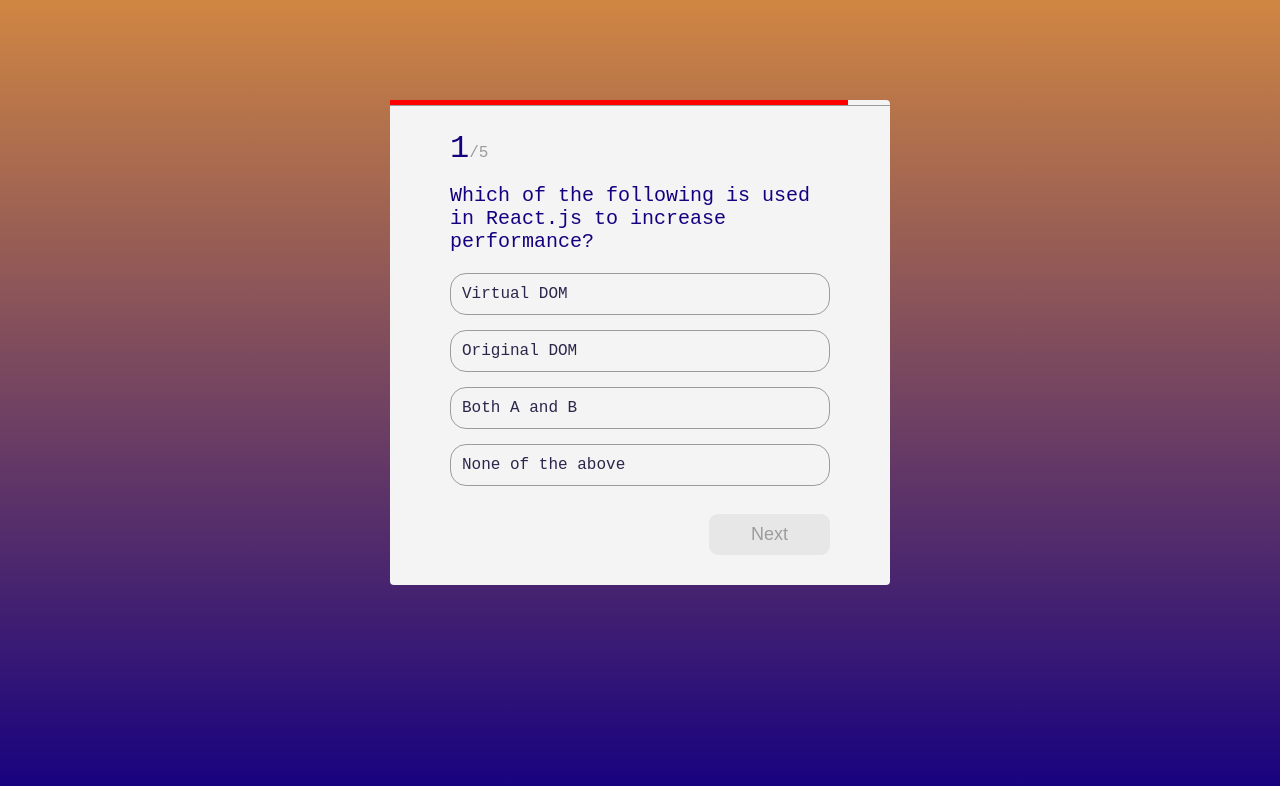
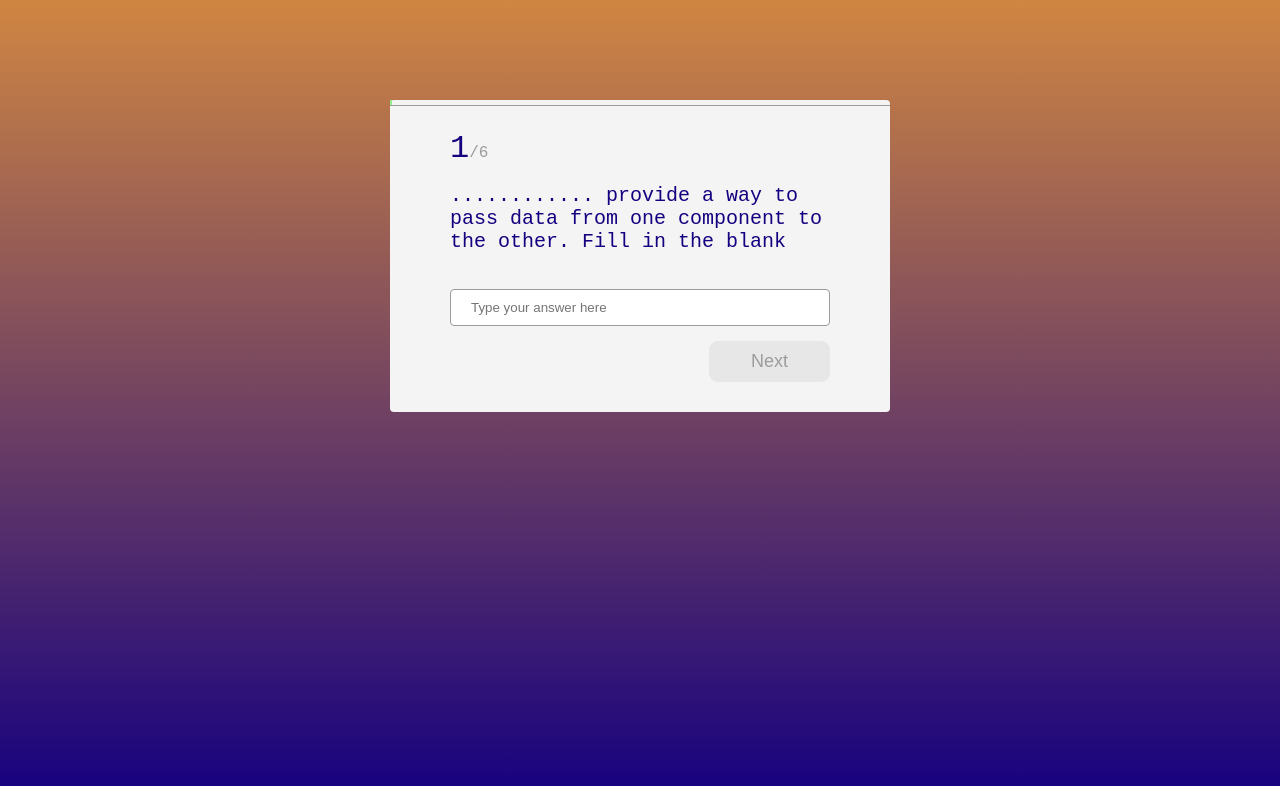
Before and after one commit to CrisCrosse/quiz-app, a React (Vite) app: page / in a window 1280 px wide. Shown: the top 786 px of the page. Built offline with nearby package versions, Linux system fonts and the light colour scheme.

Commit message:
add fill in blank question type

```diff
--- a/src/App.jsx
+++ b/src/App.jsx
@@ -1,9 +1,9 @@
 import Quiz from "./components/Quiz/Quiz.jsx";
-import {jsQuizz} from "./Questions.js";
+import {jsQuiz} from "./Constants.js";
 
 function App() {
 
-  return <Quiz questions={jsQuizz.questions} />;
+  return <Quiz questions={jsQuiz.questions} />;
 }
 
 export default App
--- a/src/Questions.js
+++ b/src/Constants.js
@@ -1,5 +1,12 @@
-export const jsQuizz = {
+export const jsQuiz = {
     questions: [
+        {
+            question:
+                "............ provide a way to pass data from one component to the other. \n Fill in the blank",
+            choices: [],
+            type: "FIB",
+            correctAnswer: "Props",
+        },
         {
             question:
                 "Which of the following is used in React.js to increase performance?",
--- a/src/components/Quiz/Quiz.jsx
+++ b/src/components/Quiz/Quiz.jsx
@@ -1,6 +1,6 @@
 import {useState} from 'react';
 import PropTypes from 'prop-types';
-import {resultInitialState} from '../../Questions.js';
+import {resultInitialState} from '../../Constants.js';
 // feels odd to need to import this from questions.js when it is just a set of counters started at 0
 import './Quiz.scss';
 import AnswerTimer from "../AnswerTimer/AnswerTimer";
@@ -13,8 +13,9 @@
     const [result, setResult] = useState(resultInitialState)
     const [isOnResultPage, setIsOnResultPage] = useState(false)
     const [isAnswerTimerVisible, setIsAnswerTimerVisible] = useState(true)
+    const [inputAnswer, setInputAnswer] = useState('')
 
-    const {question, choices, correctAnswer } = questions[currentQuestionIndex];
+    const {question, choices, correctAnswer, type } = questions[currentQuestionIndex];
     // questions is limited by to contain these 3 fields would this be applicable for an image quiz?
     // would probably want a whole different component? or extend this component
 
@@ -63,7 +64,48 @@
 
     const handleTimeUp = () => {
         onNextClick(false);
+    };
+
+    const getAnswerUI = () => {
+
+        if(type == 'FIB') {
+            return (<input value={inputAnswer} onChange={handleInputChange} type='text' placeholder='Type your answer here' />)
         }
+        return (
+            <ul>
+            {
+                choices.map((choice, index) => (
+                        <li
+                            onClick={() => onAnswerClick(choice, index)}
+                            key={choice}
+                            className={SelectedAnswerIndex === index ? 'selected-answer' : null}
+                        >
+                            {choice}
+                        </li>
+                    )
+                )
+            }
+            </ul>
+        )
+    }
+
+    const handleInputChange = (event) => {
+        setInputAnswer(event.target.value);
+
+        if(event.target.value == null || event.target.value == '')
+            setSelectedAnswerIndex(null);
+        else {
+            setSelectedAnswerIndex(0);
+        }
+
+
+        if(event.target.value.toLowerCase() === correctAnswer.toLowerCase()) {
+            setIsCorrectAnswer(true);
+        } else {
+            setIsCorrectAnswer(false);
+        }
+    }
+
 
     return (
         <div className={'quiz-container'}>
@@ -86,24 +128,11 @@
                 </div>)
             :
                 (<>
-                    { isAnswerTimerVisible && <AnswerTimer duration={5} onTimeUp={handleTimeUp} /> }
+                    { isAnswerTimerVisible && <AnswerTimer duration={1000} onTimeUp={handleTimeUp} /> }
                     <span className='active-question-no'> {currentQuestionIndex + 1}</span>
                     <span className='total-questions'>/{questions.length} </span>
                     <h2> {question} </h2>
-                    <ul>
-                        {
-                            choices.map( (choice, index) => (
-                                    <li
-                                        onClick={() => onAnswerClick(choice, index) }
-                                        key={choice}
-                                        className={SelectedAnswerIndex === index ? 'selected-answer' : null}
-                                    >
-                                        {choice}
-                                    </li>
-                                )
-                            )
-                        }
-                    </ul>
+                    {getAnswerUI()}
                     <div className={'footer'}>
                         <button onClick={() => onNextClick(isCorrectAnswer)} disabled={SelectedAnswerIndex === null}>
                             {isLastQuestion() ? 'Finish' : 'Next'}
--- a/src/components/Quiz/Quiz.scss
+++ b/src/components/Quiz/Quiz.scss
@@ -98,4 +98,14 @@
       }
     }
   }
+
+  input {
+    border: 1px solid $disabled;
+    border-radius: 4px;
+    padding: 10px 20px;
+    width: 100%;
+    margin-top: 20px;
+    box-sizing: border-box;
+
+  }
 }
```
Lines whose indentation alone changed are shown as unchanged.
